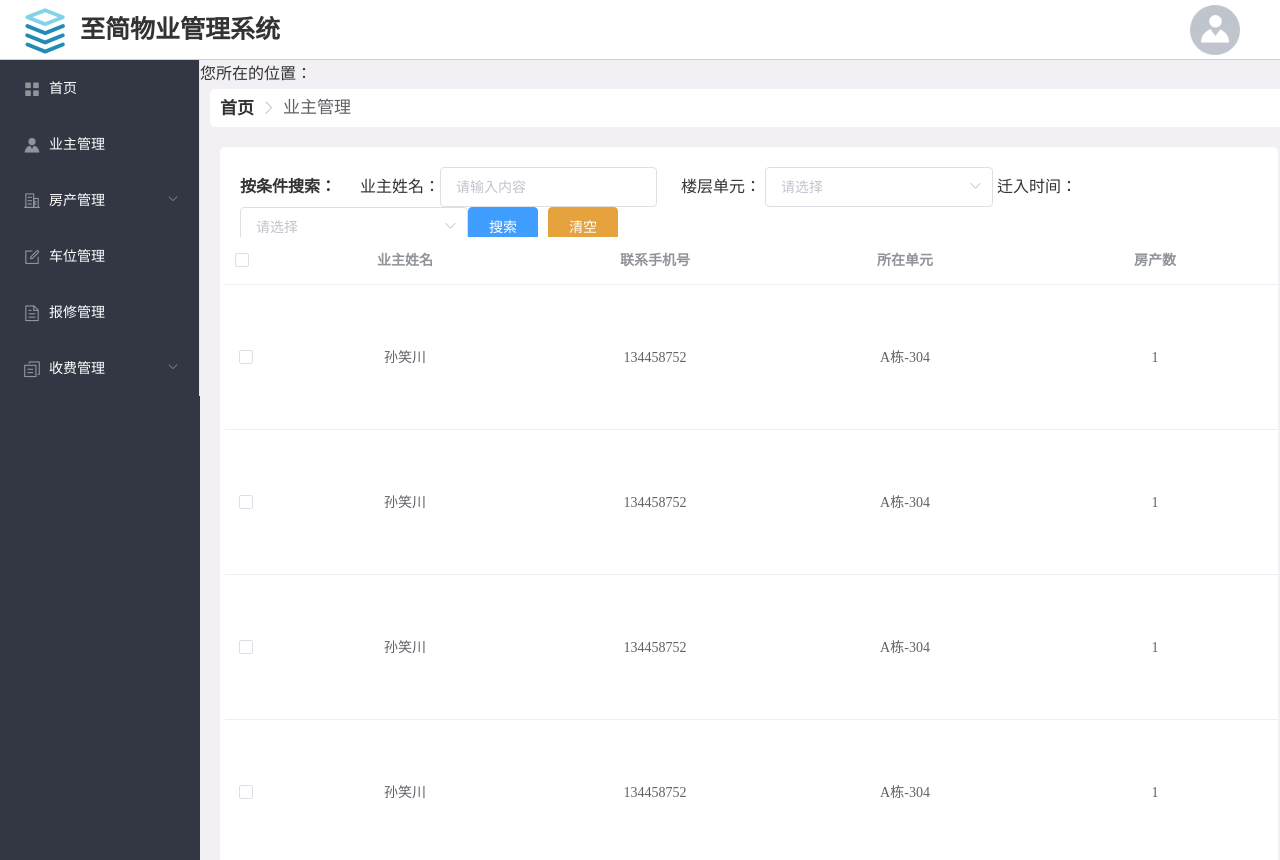
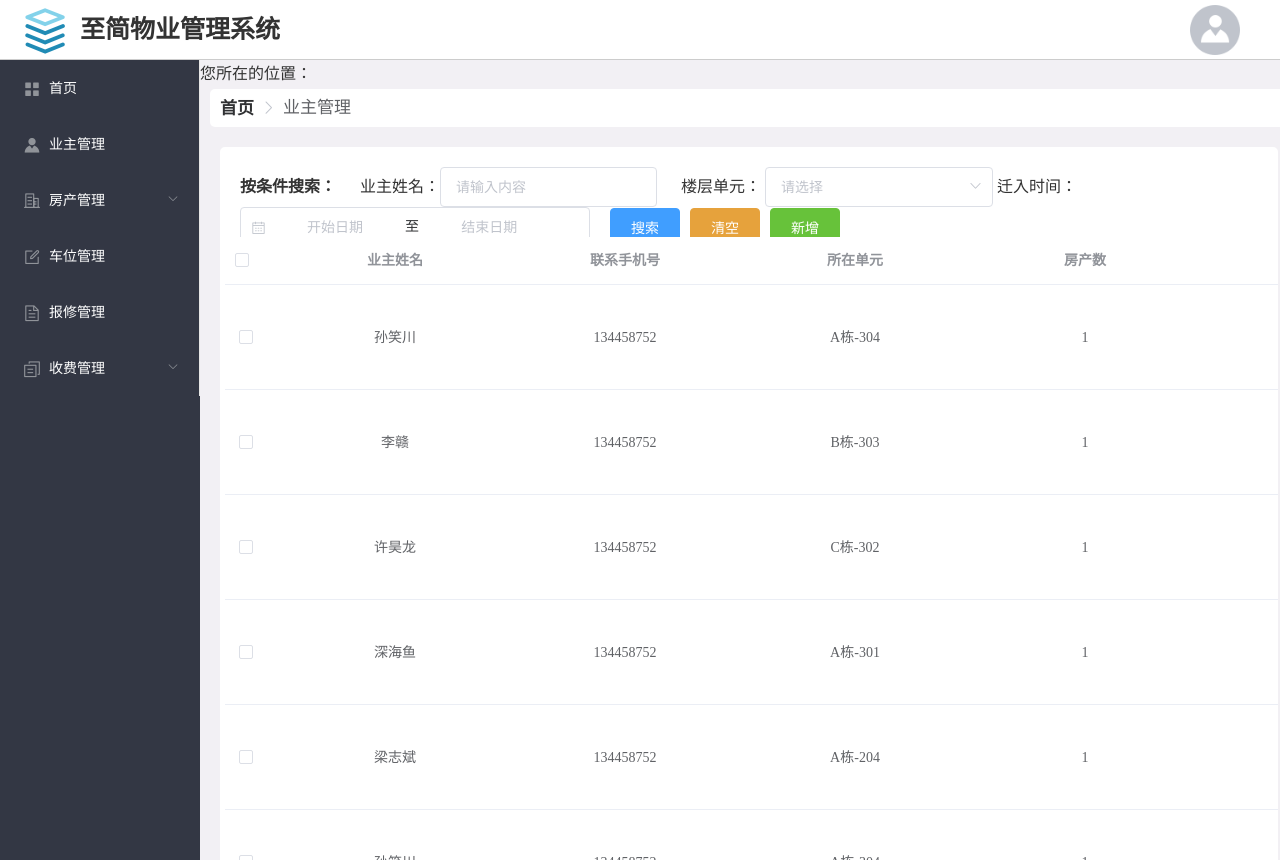
Before and after one commit to LiN5654947814/zjwy, a Vue app: page /owner in a window 1280 px wide. Built offline with nearby package versions, Linux system fonts and the light colour scheme; sample sign-in values are in the browser's storage.

Commit message:
业主表

```diff
--- a/src/components/owner/owner.vue
+++ b/src/components/owner/owner.vue
@@ -5,74 +5,83 @@
       <div class="owner-select">
         <span style="margin-right:20px;
                     font-weight:700;">按条件搜索：</span>
-        业主姓名：<el-input v-model="input"
+        业主姓名：<el-input v-model="currentInfo.ownerName"
                   placeholder="请输入内容"
                   style="width:217px;
                          margin-right:20px;"></el-input>
         楼层单元：
-        <el-select v-model="value"
+        <el-select v-model="currentInfo.houseUnit"
                    placeholder="请选择">
-          <el-option v-for="item in options"
+          <el-option v-for="item in houseUnit"
                      :key="item.value"
                      :label="item.label"
-                     :value="item.value">
+                     :value="item.label">
           </el-option>
         </el-select>
         迁入时间：
-        <el-select v-model="value"
-                   placeholder="请选择">
-          <el-option v-for="item in options"
-                     :key="item.value"
-                     :label="item.label"
-                     :value="item.value">
-          </el-option>
-        </el-select>
-        <el-button type="primary">
+        <el-date-picker v-model="currentInfo.moveDate"
+                        type="daterange"
+                        range-separator="至"
+                        start-placeholder="开始日期"
+                        end-placeholder="结束日期"
+                        :default-time="['00:00:00','23:59:59']"
+                        value-format="yyyy-MM-dd HH:mm:ss"
+                        style="margin-right:20px;">
+        </el-date-picker>
+        <el-button type="primary"
+                   @click="serachOwner">
           搜索
         </el-button>
         <el-button type="warning">
           清空
         </el-button>
+        <el-button type="success">
+          新增
+        </el-button>
       </div>
       <div class="owner-table">
         <el-table :data="currentList"
                   style="width: 100%;
-                  padding-left:5px;">
+                  padding-left:5px;"
+                  @selection-change="handleSelectionChange">
           <el-table-column type="selection"
                            width="55">
           </el-table-column>
           <el-table-column prop="ownerName"
                            label="业主姓名"
-                           width="250"
+                           width="230"
                            align="center">
           </el-table-column>
           <el-table-column prop="ownerPhone"
                            label="联系手机号"
-                           width="250"
+                           width="230"
                            align="center">
           </el-table-column>
           <el-table-column prop="houseUnit"
                            label="所在单元"
-                           width="250"
+                           width="230"
                            align="center">
           </el-table-column>
           <el-table-column prop="houseProp"
                            label="房产数"
-                           width="250"
+                           width="230"
                            align="center">
           </el-table-column>
           <el-table-column prop="ownerParking"
                            label="车位拥有"
-                           width="250"
+                           width="230"
+                           align="center">
+          </el-table-column>
+          <el-table-column prop="moveDate"
+                           label="迁入时间"
+                           width="230"
                            align="center">
           </el-table-column>
           <el-table-column prop="cost"
                            label="操作">
             <template slot-scope="scope">
-              <el-button type="info">
-                查看
-              </el-button>
-              <el-button type="primary">
+              <el-button type="primary"
+                         @click="getownerInfo(scope.row)">
                 编辑
               </el-button>
               <el-button type="danger">
@@ -90,6 +99,75 @@
         </el-pagination>
       </div>
     </div>
+    <!-- 查看业主信息弹窗 -->
+    <div class="popUpbox"
+         v-if="isOwner">
+      <div class="owner-info">
+        <div class="owner-info-header">
+          <div class="owner-header-title">
+            编辑业主信息
+          </div>
+          <img src="../../assets/icon/close.png"
+               class="owner-header-close"
+               @click="closePopUp">
+        </div>
+        <div class="owner-info-container">
+          <el-form label-width="100px">
+            <!-- 业主姓名 -->
+            <el-form-item label="业主姓名:">
+              <el-input style="width:300px;"
+                        v-model="ownerInfo.ownerName"></el-input>
+            </el-form-item>
+            <!-- 性别 -->
+            <el-form-item label="性别:">
+              <el-radio v-model="ownerInfo.ownerSex"
+                        label="1">男</el-radio>
+              <el-radio v-model="ownerInfo.ownerSex"
+                        label="2">女</el-radio>
+            </el-form-item>
+            <!-- 手机号 -->
+            <el-form-item label="手机号:">
+              <el-input style="width:300px;"
+                        v-model="ownerInfo.ownerPhone"></el-input>
+            </el-form-item>
+            <!-- 身份证号 -->
+            <el-form-item label="身份证号:">
+              <el-input style="width:300px;"
+                        v-model="ownerInfo.ownerCard"></el-input>
+            </el-form-item>
+            <!-- 邮箱 -->
+            <el-form-item label="邮箱:">
+              <el-input style="width:300px;"
+                        v-model="ownerInfo.ownerEmail"></el-input>
+            </el-form-item>
+            <!-- 所在单元 -->
+            <el-form-item label="所在单元:">
+              <el-input style="width:300px;"
+                        v-model="ownerInfo.houseUnit"></el-input>
+            </el-form-item>
+            <!-- 车位拥有数 -->
+            <el-form-item label="车位数:">
+              <el-input style="width:300px;"
+                        v-model="ownerInfo.ownerParking"></el-input>
+            </el-form-item>
+            <!-- 房产数 -->
+            <el-form-item label="房产数:">
+              <el-input style="width:300px;"
+                        v-model="ownerInfo.houseProp"></el-input>
+            </el-form-item>
+            <!-- 迁入时间 -->
+            <el-form-item label="迁入时间:">
+              <el-input style="width:300px;"
+                        v-model="ownerInfo.moveDate"></el-input>
+            </el-form-item>
+          </el-form>
+          <el-button type="primary"
+                     class="sumbit-btn">
+            保存
+          </el-button>
+        </div>
+      </div>
+    </div>
   </div>
 </template>
 
@@ -102,43 +180,50 @@ export default {
   data () {
     return {
       title: '业主管理',
-      ownerList: [{
+      isOwner: false,
+      ownerList: [
+        {
           id: '01',
           ownerName: '孙笑川',
           ownerPhone: '134458752',
           houseUnit: 'A栋-304',
           houseProp: '1',
-        ownerParking: '1'
+          ownerParking: '1',
+          moveDate: "2019-12-31"
         },
         {
           id: '02',
-        ownerName: '孙笑川',
+          ownerName: '李赣',
           ownerPhone: '134458752',
-        houseUnit: 'A栋-304',
+          houseUnit: 'B栋-303',
           houseProp: '1',
-        ownerParking: '1'
+          ownerParking: '1',
+          moveDate: "2019-12-30"
         }, {
           id: '03',
-        ownerName: '孙笑川',
+          ownerName: '许昊龙',
           ownerPhone: '134458752',
-        houseUnit: 'A栋-304',
+          houseUnit: 'C栋-302',
           houseProp: '1',
-        ownerParking: '1'
+          ownerParking: '1',
+          moveDate: "2019-12-31"
         }, {
           id: '04',
-        ownerName: '孙笑川',
+          ownerName: '深海鱼',
           ownerPhone: '134458752',
-        houseUnit: 'A栋-304',
+          houseUnit: 'A栋-301',
           houseProp: '1',
-        ownerParking: '1'
+          ownerParking: '1',
+          moveDate: "2019-11-31"
         },
         {
           id: '05',
-        ownerName: '孙笑川',
+          ownerName: '梁志斌',
           ownerPhone: '134458752',
-        houseUnit: 'A栋-304',
+          houseUnit: 'A栋-204',
           houseProp: '1',
-        ownerParking: '1'
+          ownerParking: '1',
+          moveDate: "2019-12-20"
         },
         {
           id: '06',
@@ -146,7 +231,8 @@ export default {
           ownerPhone: '134458752',
           houseUnit: 'A栋-304',
           houseProp: '1',
-        ownerParking: '1'
+          ownerParking: '1',
+          moveDate: "2019-12-31"
         },
         {
           id: '07',
@@ -154,7 +240,8 @@ export default {
           ownerPhone: '134458752',
           houseUnit: 'A栋-304',
           houseProp: '1',
-        ownerParking: '1'
+          ownerParking: '1',
+          moveDate: "2019-12-31"
         },
         {
           id: '08',
@@ -162,7 +249,8 @@ export default {
           ownerPhone: '134458752',
           houseUnit: 'A栋-304',
           houseProp: '1',
-        ownerParking: '1'
+          ownerParking: '1',
+          moveDate: "2019-12-31"
         },
         {
           id: '09',
@@ -170,7 +258,8 @@ export default {
           ownerPhone: '134458752',
           houseUnit: 'A栋-304',
           houseProp: '1',
-        ownerParking: '1'
+          ownerParking: '1',
+          moveDate: "2019-12-31"
         },
         {
           id: '10',
@@ -178,23 +267,26 @@ export default {
           ownerPhone: '134458752',
           houseUnit: 'A栋-304',
           houseProp: '1',
-        ownerParking: '1'
+          ownerParking: '1',
+          moveDate: "2019-12-31"
         },
         {
           id: '11',
           ownerName: '孙笑川',
           ownerPhone: '134458752',
-        houseUnit: 'A栋-304',
+          houseUnit: 'B栋-304',
           houseProp: '1',
-        ownerParking: '1'
+          ownerParking: '1',
+          moveDate: "2019-12-31"
         },
         {
           id: '12',
           ownerName: '孙笑川',
           ownerPhone: '134458752',
-        houseUnit: 'A栋-304',
+          houseUnit: 'C栋-304',
           houseProp: '1',
-        ownerParking: '1'
+          ownerParking: '1',
+          moveDate: "2019-12-31"
         },
         {
           id: '13',
@@ -202,13 +294,43 @@ export default {
           ownerPhone: '134458752',
           houseUnit: 'A栋-304',
           houseProp: '1',
-        ownerParking: '1'
-      }],
+          ownerParking: '1',
+          moveDate: "2019-12-31"
+        }
+      ],
+      // 房屋单元
+      houseUnit: [
+        {
+          value: '选项一',
+          label: 'A栋'
+        },
+        {
+          value: '选项二',
+          label: 'B栋'
+        },
+        {
+          value: '选项三',
+          label: 'C栋'
+        }
+      ],
+      moveDate: [],
       filters: {
         page: 0,
         limit: 10
+      },
+      // 勾选
+      multipleSelection: [],
+      // 搜索条件
+      currentInfo: {
+        ownerName: '',
+        houseUnit: '',
+        moveDate: ''
+      },
+      // 渲染选中业主信息
+      ownerInfo: {}
     }
-    }
+  },
+  mounted () {
   },
   computed: {
     total () {
@@ -217,6 +339,42 @@ export default {
     currentList () {
       let ret = this.ownerList.slice((this.filters.page - 1) * this.filters.limit, this.filters.page * this.filters.limit)
       return ret
+    }
+  },
+  methods: {
+    // 勾选
+    handleSelectionChange (val) {
+      this.multipleSelection = val;
+      console.log(this.multipleSelection)
+    },
+    // 编辑业主
+    getownerInfo (row) {
+      this.isOwner = true
+      this.ownerInfo = row
+      console.log(row)
+    },
+    // 关闭弹窗
+    closePopUp () {
+      this.isOwner = false
+    },
+    // 按条件搜索业主
+    serachOwner () {
+      let result = []
+      let keyWrod = JSON.stringify(this.currentInfo)
+      console.log(keyWrod)
+      this.ownerList.forEach((item) => {
+        item = JSON.stringify(item)
+        if (item.indexOf(keyWrod) > -1) {
+          item = JSON.parse(item)
+          result.push(item)
+        }
+      })
+      console.log(result)
+      // this.ownerList = result
+    },
+    // 清空
+    clearSearch () {
+
     }
   }
 
@@ -249,4 +407,56 @@ export default {
     position: absolute;
   }
 }
+.popUpbox {
+  width: 100%;
+  height: 100%;
+  top: 0;
+  left: 0;
+  position: absolute;
+  background-color: rgba(0, 0, 0, 0.4);
+  z-index: 999;
+  .owner-info {
+    width: 25%;
+    height: 75%;
+    background-color: #fff;
+    border-radius: 5px;
+    top: 50%;
+    left: 50%;
+    transform: translate(-50%, -50%);
+    position: absolute;
+    .owner-info-header {
+      height: 50px;
+      width: 100%;
+      border-bottom: 1px solid #ccc;
+      position: relative;
+      .owner-header-title {
+        font-size: 20px;
+        font-weight: 700;
+        line-height: 50px;
+        margin-left: 20px;
+      }
+      .owner-header-close {
+        width: 40px;
+        height: 40px;
+        right: 10px;
+        top: 50%;
+        transform: translate(0, -50%);
+        position: absolute;
+        cursor: pointer;
+      }
+    }
+    .owner-info-container {
+      width: 100%;
+      height: 86%;
+      text-align: left;
+      margin-top: 25px;
+      position: relative;
+      .sumbit-btn {
+        right: 50px;
+        bottom: 0px;
+        position: absolute;
+      }
+    }
+  }
+}
 </style>
```
Lines whose indentation alone changed are shown as unchanged.
